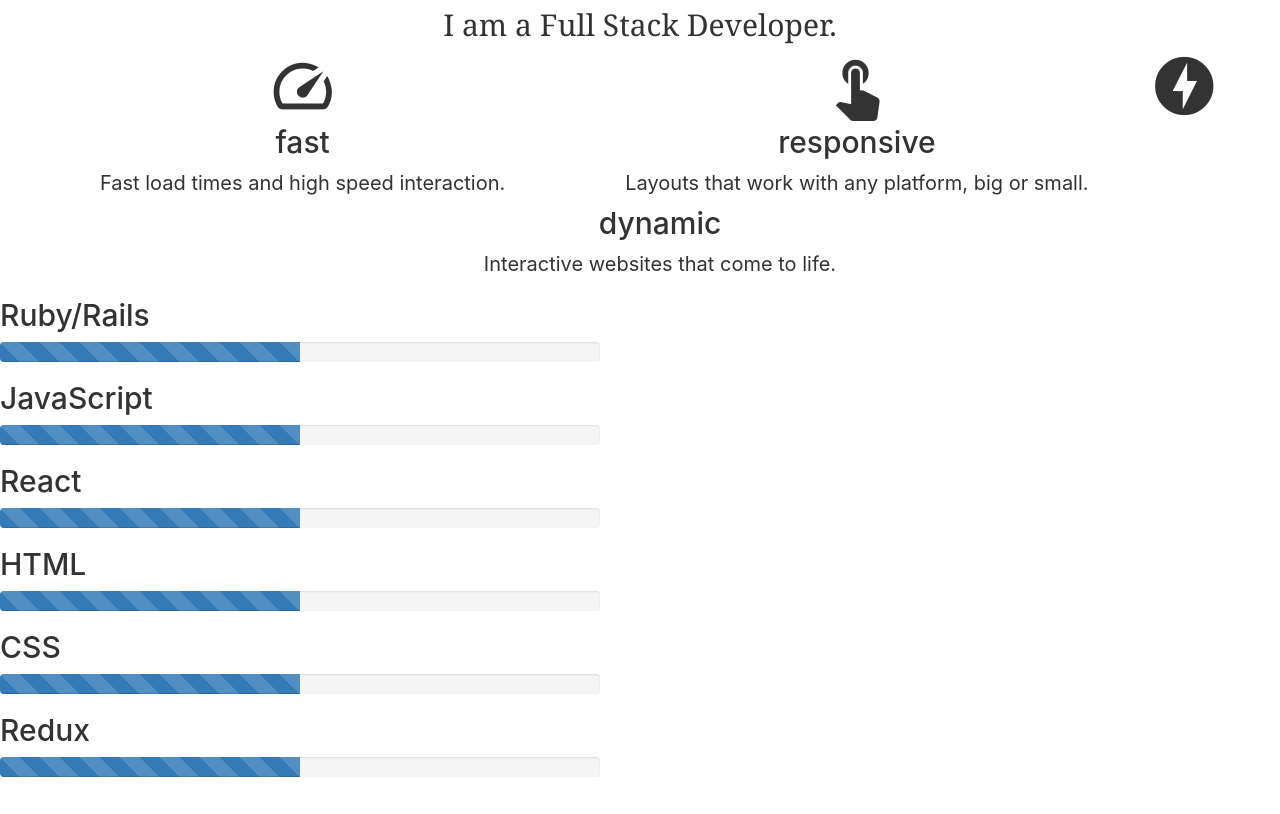
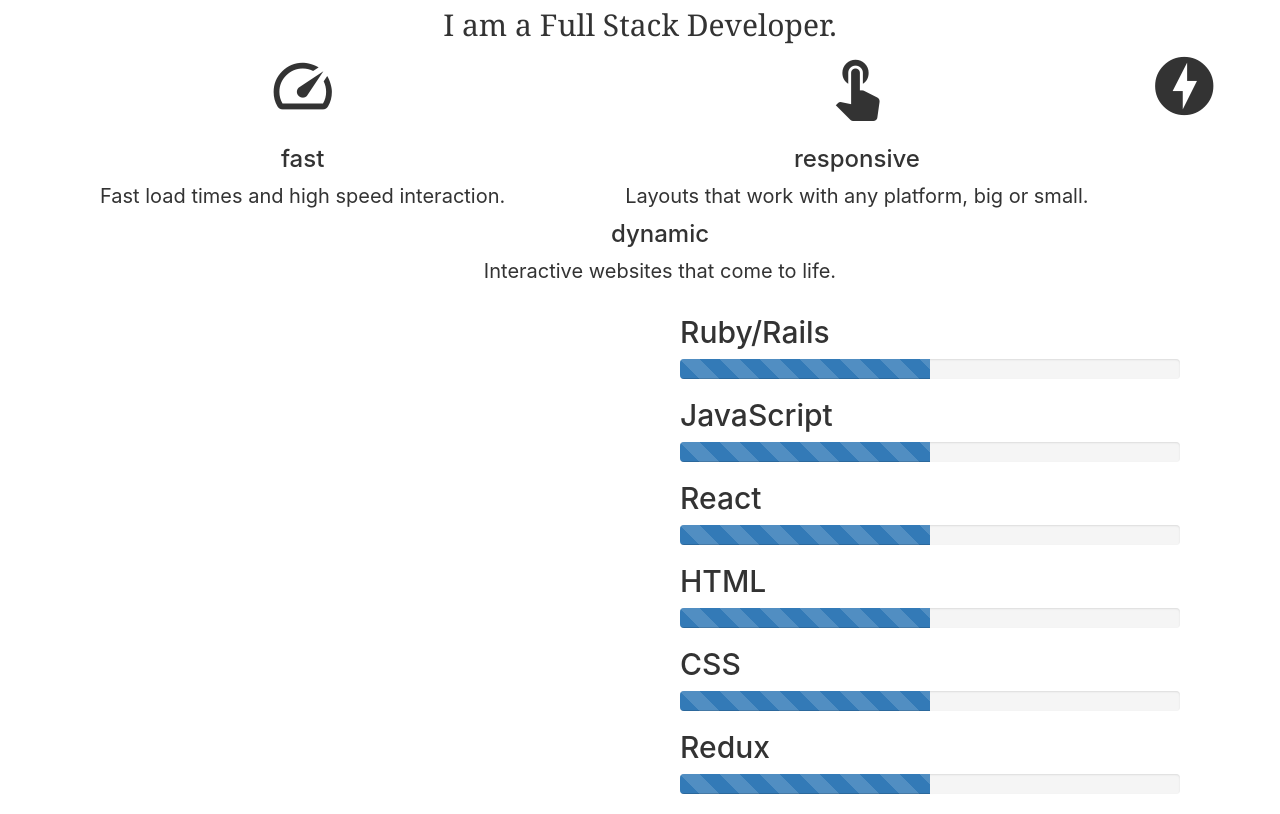
Before and after one commit to vchoe89/discard, a React (Create React App) app: page /about in a window 1280 px wide. Shown: the part 200-1014 px from the top of the page. Built offline with nearby package versions, Linux system fonts and the light colour scheme.

Commit message:
adjusting bar section

```diff
--- a/src/App.css
+++ b/src/App.css
@@ -31,6 +31,7 @@
   transform: translatex(-50%);
 }
 
+
 #headlines{
   text-align: center;
   color: black;
@@ -43,6 +44,10 @@
   text-align: center;
 }
 
+#bar-section{
+  float: right;
+  padding-right: 100px;
+}
 
 
 .welcome-page{
--- a/src/components/About.js
+++ b/src/components/About.js
@@ -15,50 +15,52 @@
 
             <div id='about-icons1'>
               <i class="material-icons">speed</i>
-                <h3 id='secondary-header'>fast</h3>
+                <h3 id='secondary-header-fast'>fast</h3>
                   <p id='icon-desc'>Fast load times and high speed interaction.</p>
             </div>
 
             <div id='about-icons2' >
               <i class="material-icons">touch_app</i>
-                <h3 id='secondary-header'>responsive</h3>
+                <h3 id='secondary-header-resp'>responsive</h3>
                   <p id='icon-desc'>Layouts that work with any platform, big or small.</p>
             </div>
 
             <div id='about-icons3'>
               <i class="material-icons">offline_bolt</i>
-                <h3 id='secondary-header'>dynamic</h3>
+                <h3 id='secondary-header-dyn'>dynamic</h3>
                   <p id='icon-desc'>Interactive websites that come to life.</p>
             </div>
 
           </div>
 
           <div id='bar-section'>
+              <div>
                 <h2 id='bar-names'>Ruby/Rails</h2>
                 <ProgressBar animated now={50} />
-            <div id='bar-section'>
+              <div>
                 <h2 id='bar-names'>JavaScript</h2>
                 <ProgressBar animated now={50} />
               </div>
-            <div id='bar-section'>
+              <div>
                 <h2 id='bar-names'>React</h2>
                 <ProgressBar animated now={50} />
               </div>
-            <div id='bar-section'>
+              <div>
                 <h2 id='bar-names'>HTML</h2>
                 <ProgressBar animated now={50} />
               </div>
-            <div id='bar-section'>
+              <div>
                 <h2 id='bar-names'>CSS</h2>
                 <ProgressBar animated now={50} />
               </div>
-            <div id='bar-section'>
+              <div>
                 <h2 id='bar-names'>Redux</h2>
                 <ProgressBar animated now={50} />
               </div>
             </div>
           </div>
 
+      </div>
     )
   }
 }
```
Lines whose indentation alone changed are shown as unchanged.
